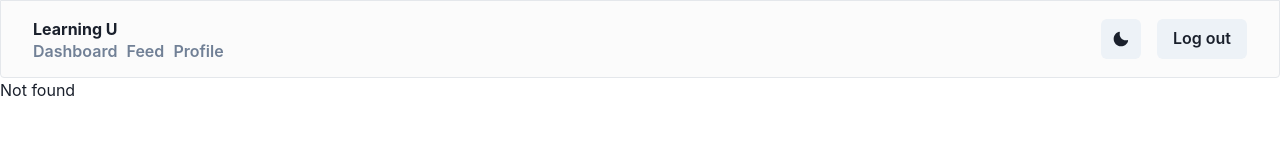
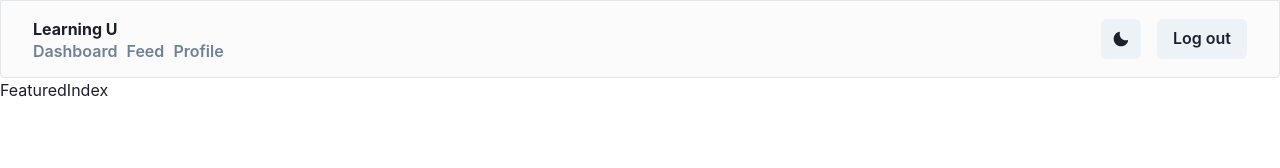
Before and after one commit to Mau-MD/Learning-U, a React (Vite) app in the folder frontend/: page /featured in a window 1280 px wide. Before the commit this address had no page. Shown: the top 168 px of the page. Built offline with nearby package versions, Linux system fonts and the light colour scheme; sample sign-in values are in the browser's storage.

Commit message:
Adding featured route

```diff
--- a/frontend/src/App.tsx
+++ b/frontend/src/App.tsx
@@ -13,6 +13,7 @@ import NewCourseIndex from "./components/NewCourse/NewCourseIndex";
 import FeedIndex from "./components/Feed/FeedIndex";
 import FollowingLayout from "./components/Following/FollowingLayout";
 import ProfileIndex from "./components/Profile/ProfileIndex";
+import FeaturedIndex from "./components/Featured/FeaturedIndex";
 
 function App() {
   return (
@@ -33,6 +34,16 @@ function App() {
         >
           <Route index element={<DashboardIndex />} />
           <Route path="new" element={<NewCourseIndex />} />
+        </Route>
+        <Route
+          path="featured"
+          element={
+            <RequireAuth>
+              <Outlet />
+            </RequireAuth>
+          }
+        >
+          <Route index element={<FeaturedIndex />} />
         </Route>
         <Route
           path="courses/:id"
--- /dev/null
+++ b/frontend/src/components/Featured/FeaturedIndex.tsx
@@ -0,0 +1,7 @@
+import React from "react";
+
+const FeaturedIndex = () => {
+  return <div>FeaturedIndex</div>;
+};
+
+export default FeaturedIndex;
```
